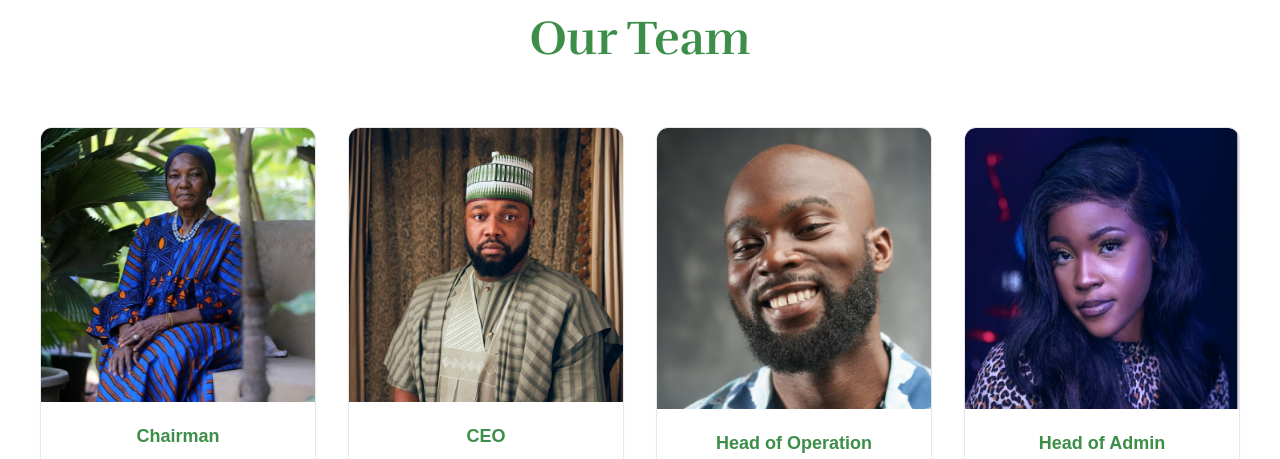
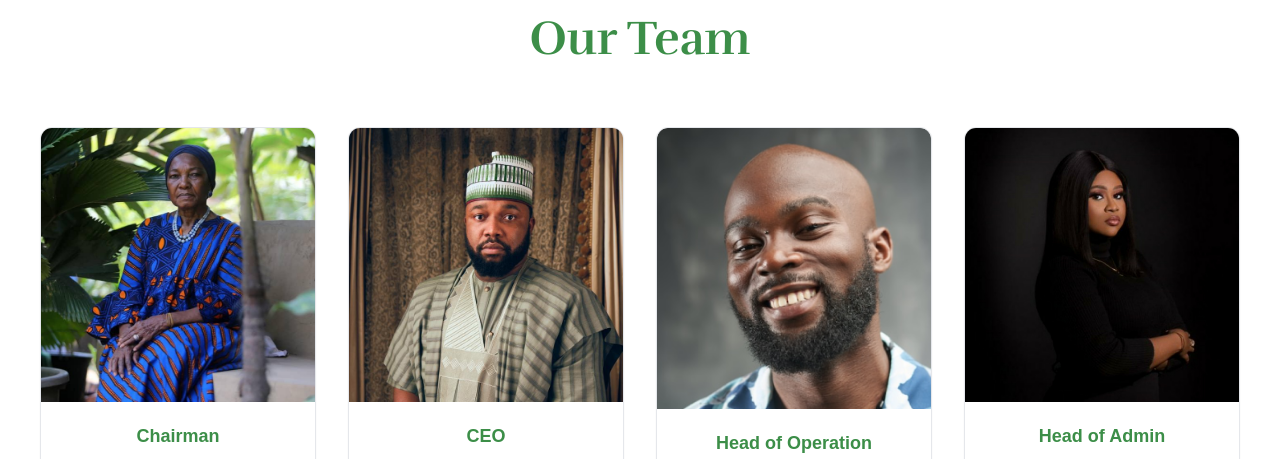
Before and after one commit to oseogbe/SPMC, a Next.js app: page / in a window 1280 px wide. Shown: the part 5240-5699 px from the top of the page. Built offline with nearby package versions, Linux system fonts and the light colour scheme; a web font is replaced by a local one; what tailwindcss-inner-border would draw is missing.

Commit message:
team member added

```diff
--- a/app/components/OurTeam.tsx
+++ b/app/components/OurTeam.tsx
@@ -1,5 +1,6 @@
 /* eslint-disable @next/next/no-img-element */
 import { rufina } from "@/app/fonts"
+import Image from "next/image"
 
 const OurTeam = () => {
 
@@ -22,7 +23,7 @@ const OurTeam = () => {
         {
             name: "Ajogbor Arotimme E.",
             role: "Head of Admin",
-            image: "/img/team/user2.png"
+            image: "/img/team/ajogbor-arotimme.jpg"
         },
     ]
 
@@ -36,7 +37,12 @@ const OurTeam = () => {
                 <div className="grid grid-cols-2 lg:grid-cols-4 gap-4 lg:gap-8 mt-6 lg:mt-16">
                     {teamMembers.map((member, i) => (
                         <a key={i} className="flex flex-col group bg-white border shadow-sm rounded-xl overflow-hidden hover:shadow-lg transition" href="#">
-                            <img src={member.image} alt="" />
+                            <Image
+                                width={300}
+                                height={300}
+                                src={member.image}
+                                alt={member.name}
+                            />
                             <div className="p-4 md:p-5 text-center">
                                 <h5 className="text-xs lg:text-lg font-bold text-secondary">
                                     {member.role}
```
Also changed, not shown: public/img/team/ajogbor-arotimme.jpg (added).
